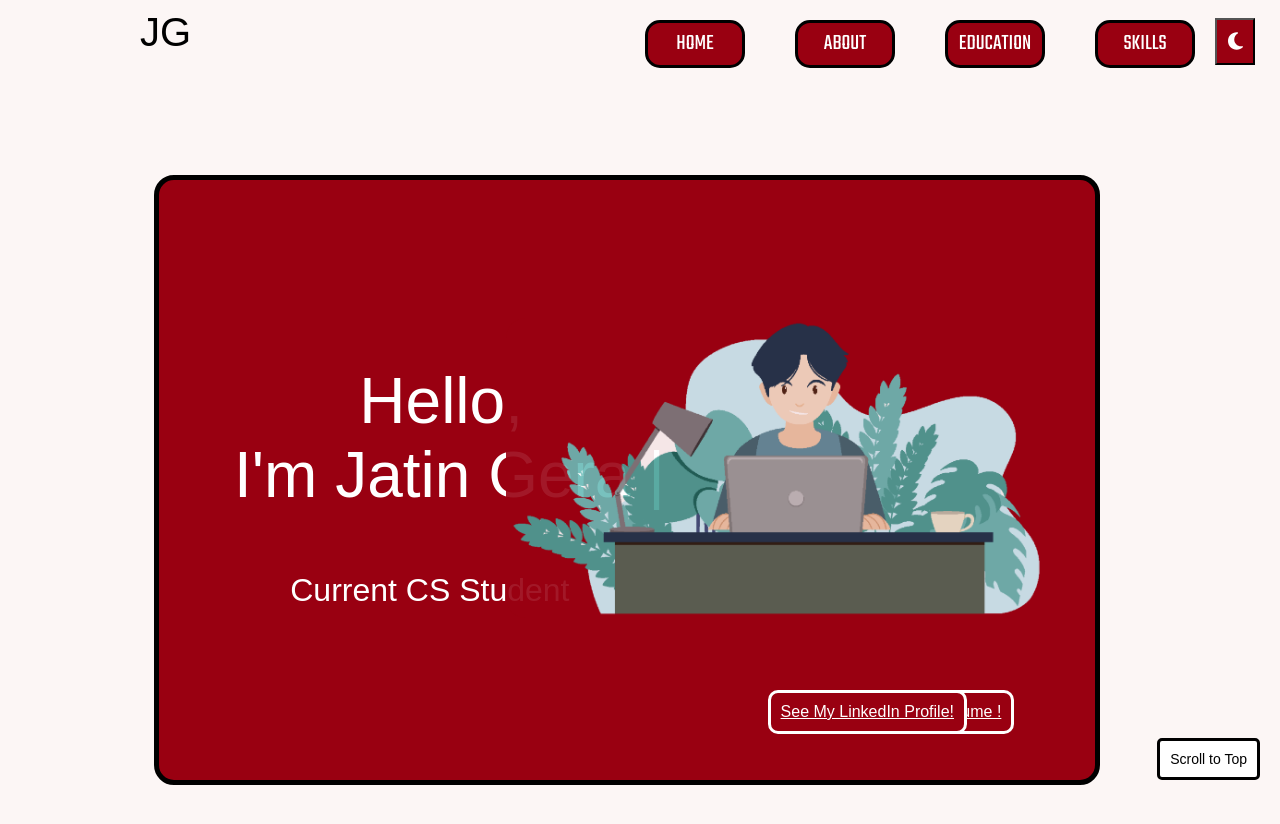
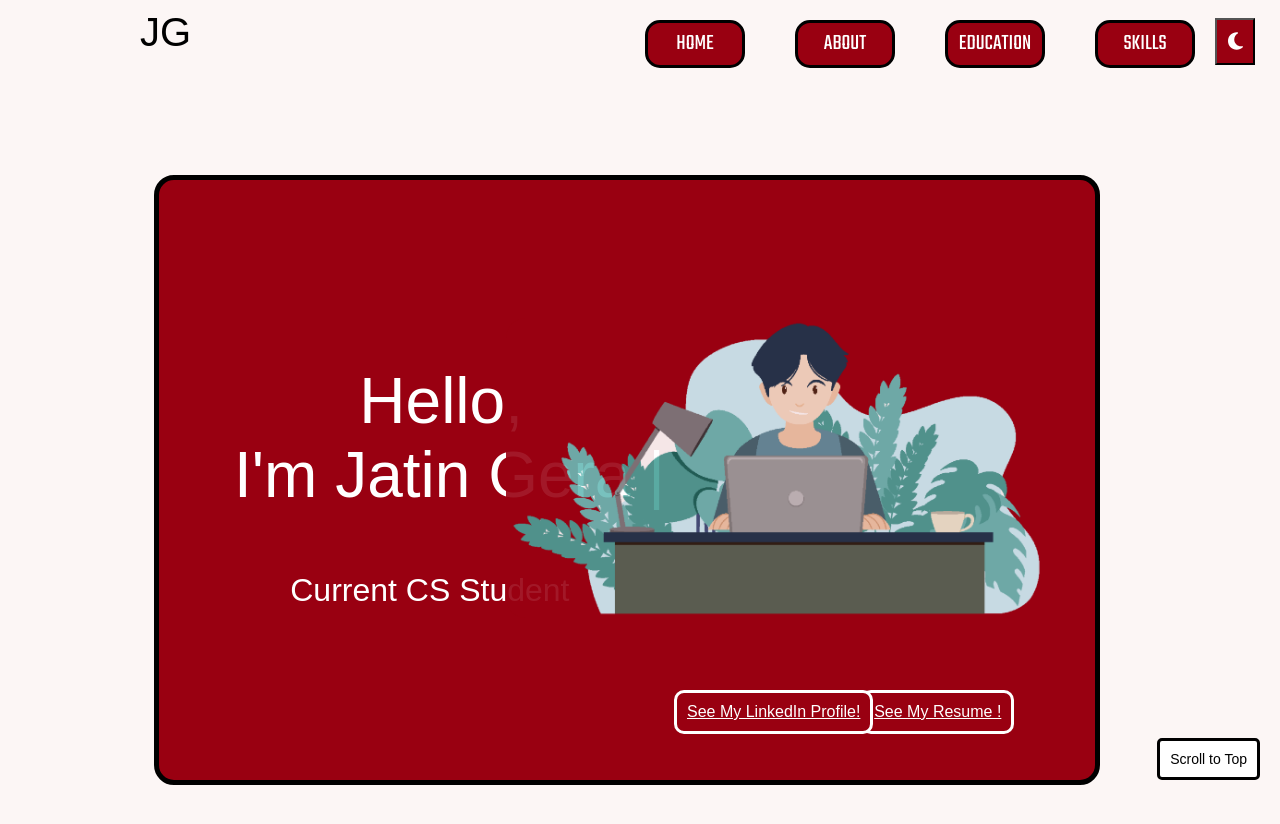
Before and after one commit to jating378/my-portfolio, a React (Create React App) app: page / in a window 1280 px wide. Shown: the top 824 px of the page. Built offline with nearby package versions, Linux system fonts and the light colour scheme; a web font is replaced by a local one.

Commit message:
Update App.css

```diff
--- a/src/App.css
+++ b/src/App.css
@@ -490,7 +490,7 @@ body.light-mode .resume-button:hover{
   background-color:#041a4d;
   position: fixed;
   top:85%;
-  left:65%;
+  left:55%;
   color: white;
   border-radius:10px;
   border:3px solid white;
```
